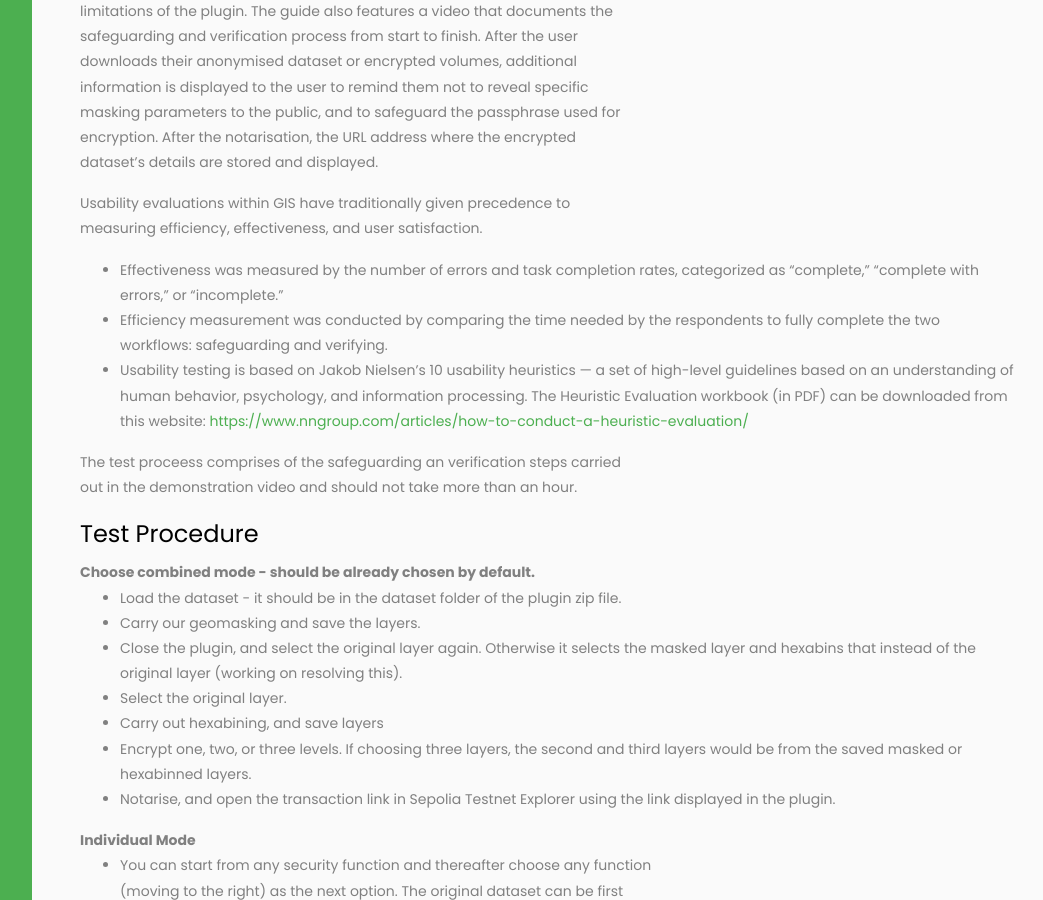
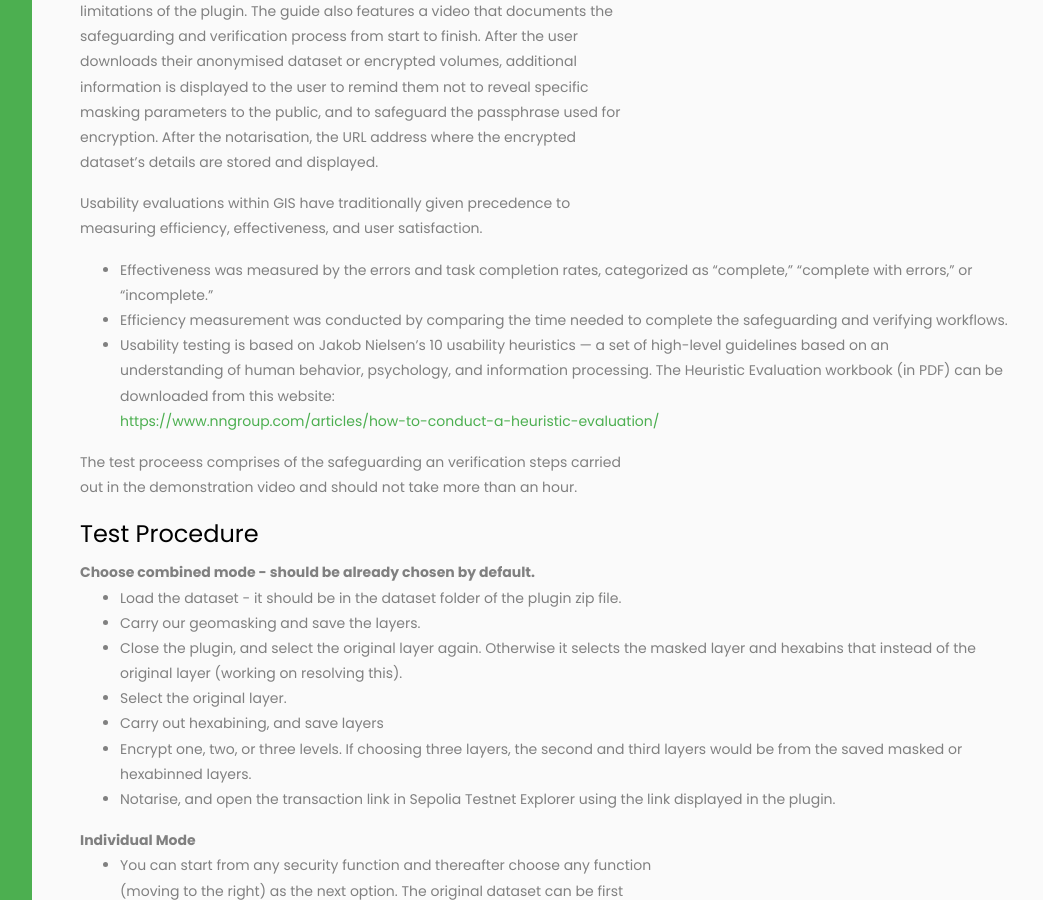
Before and after one commit to sharmapn/sharmapn.github.io, a Jekyll site: the page MapSafeQGISGeoPrivPlugin/usability_evaluation.html, which Jekyll copies as it is, in a window 1280 px wide and 900 px high, scrolled down 1125 px. Shown: the whole window, without its empty margins (218-1261 px from the left). Built offline with Jekyll 4.4.1, drawn with Linux system fonts in a browser that asks for light colours.

Commit message:
Update usability_evaluation.html

```diff
--- a/MapSafeQGISGeoPrivPlugin/usability_evaluation.html
+++ b/MapSafeQGISGeoPrivPlugin/usability_evaluation.html
@@ -150,10 +150,10 @@ and to safeguard the passphrase used for encryption. After the notarisation, the
 
 <p>Usability evaluations within GIS have traditionally given precedence to measuring efficiency, effectiveness, and user satisfaction.
 <ul>
-	<li> Effectiveness was measured by the number of errors and task completion rates, categorized as “complete,” “complete with errors,” or “incomplete.”
-	<li> Efficiency measurement was conducted by comparing the time needed by the respondents to fully complete the two workflows: safeguarding and verifying.
-	<li> Usability testing is based on Jakob Nielsen’s 10 usability heuristics — a set of high-level guidelines based on an understanding of human behavior, psychology, and information processing.
-		The Heuristic Evaluation workbook (in PDF) can be downloaded from  this website:
+	<li> Effectiveness was measured by the errors and task completion rates, categorized as “complete,” “complete with errors,” or “incomplete.”
+	<li> Efficiency measurement was conducted by comparing the time needed to complete the safeguarding and verifying workflows.
+	<li> Usability testing is based on Jakob Nielsen’s 10 usability heuristics — a set of high-level guidelines based on an <br> understanding of human behavior, psychology, and information processing.
+		The Heuristic Evaluation workbook (in PDF) can be downloaded from  this website: <br>
 			 <a href="https://www.nngroup.com/articles/how-to-conduct-a-heuristic-evaluation/" target="_blank">https://www.nngroup.com/articles/how-to-conduct-a-heuristic-evaluation/</a>
 </ul>
 
```
